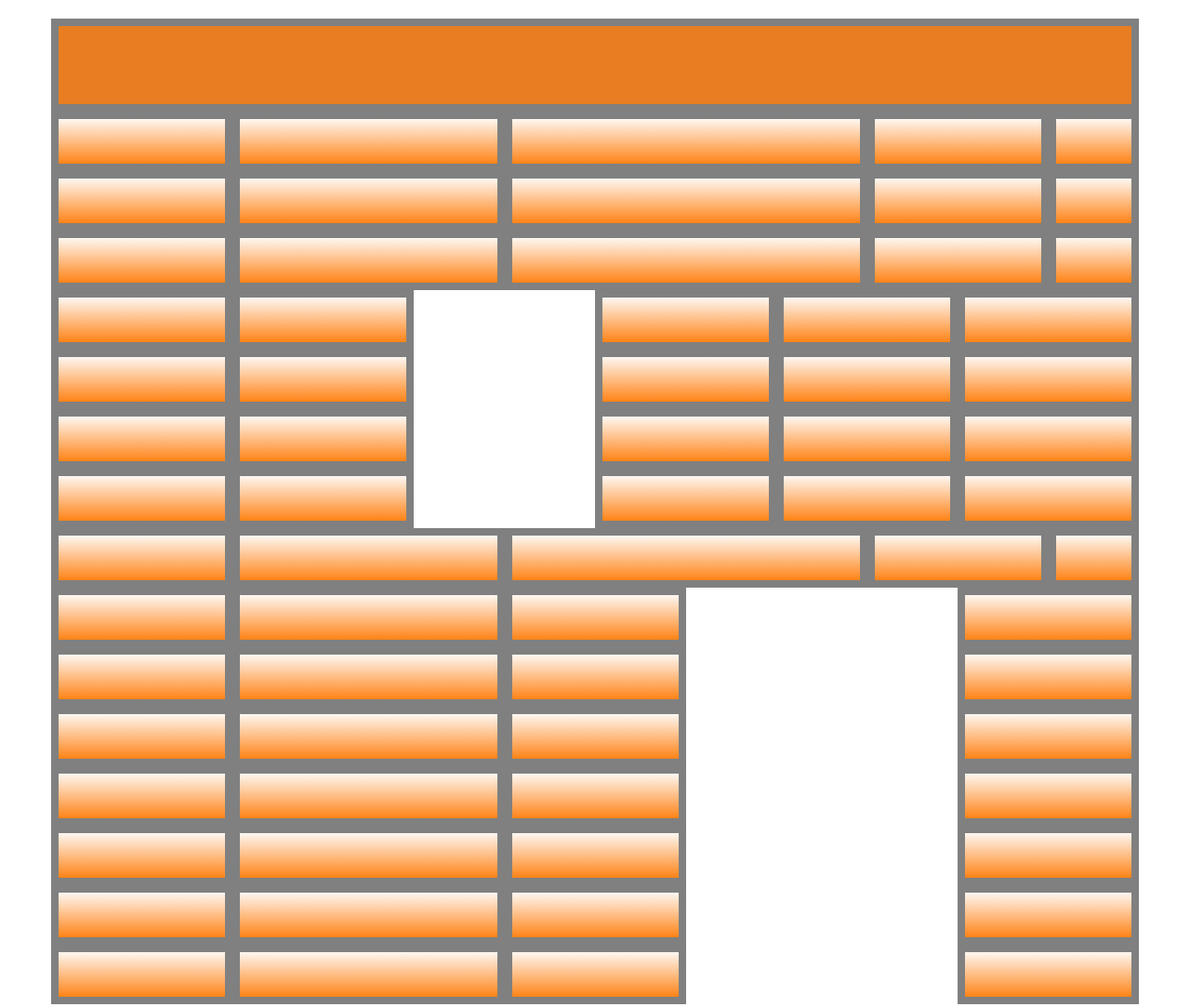
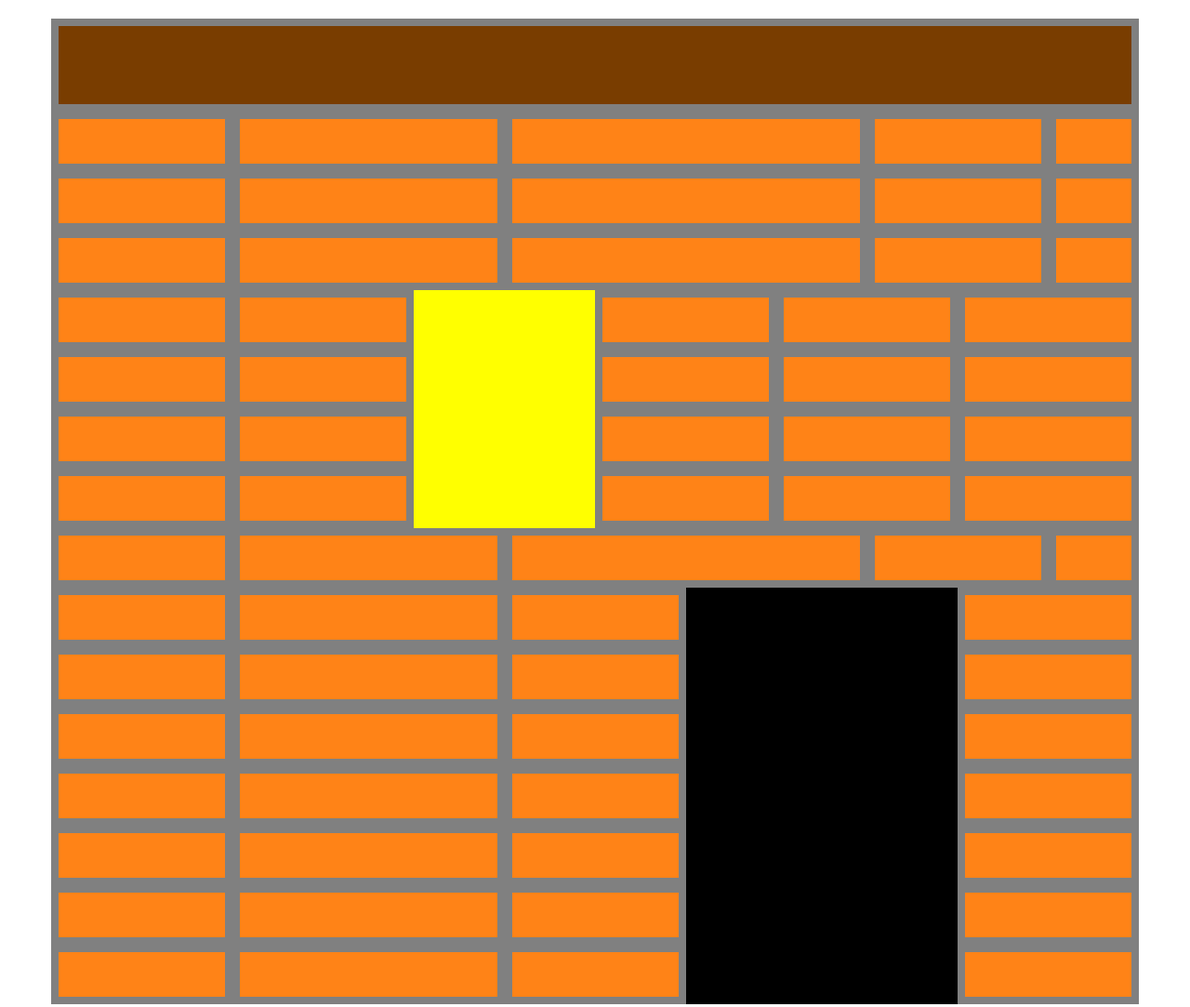
Before and after one commit to francescoscarniglia/html-css-12bool, a plain HTML site: page index.html in a window 1280 px wide. Shown: the top 1083 px of the page at 93% size. Drawn offline with Linux system fonts and the light colour scheme.

Commit message:
Exercise delevery
add 2 sections and change bg-color

```diff
--- a/css/custom.css
+++ b/css/custom.css
@@ -4,12 +4,17 @@
 }
 
 #main-header {
-  background: rgba(230, 112, 9, .9);
+  background: rgb(121, 61, 0);
   height: 100px;
 }
 
-#wall {
-  background: #fff;
+#window {
+
+  background: yellow;
+}
+
+#door {
+  background: #000;
 }
 
 #green {
--- a/css/framework.css
+++ b/css/framework.css
@@ -18,11 +18,7 @@
   /* padding: 16px; */
 
   /* debug */
-
   background: rgb(255,131,23);
-  background: -webkit-linear-gradient(bottom, rgba(255,131,23,1) 0%, rgba(230,112,9,0.053658963585434205) 100%);
-  background: -o-linear-gradient(bottom, rgba(255,131,23,1) 0%, rgba(230,112,9,0.053658963585434205) 100%);
-  background: linear-gradient(to top, rgba(255,131,23,1) 0%, rgba(230,112,9,0.053658963585434205) 100%);
   border: 8px solid gray;
   padding: 24px;
 }
--- a/index.html
+++ b/index.html
@@ -16,7 +16,7 @@
   <header id="main-header" class="col-12">
   </header>
 
-  <section id="wall">
+  <section id="window">
 
     <div class="row">
       <div class="col-2"></div>
@@ -78,7 +78,9 @@
       <div class="col-2"></div>
       <div class="col-1"></div>
     </div><!-- fine-row -->
+</section> <!-- fine window -->
 
+<section id="door">
     <div class="row">
       <div class="col-2"></div>
       <div class="col-3"></div>
```
